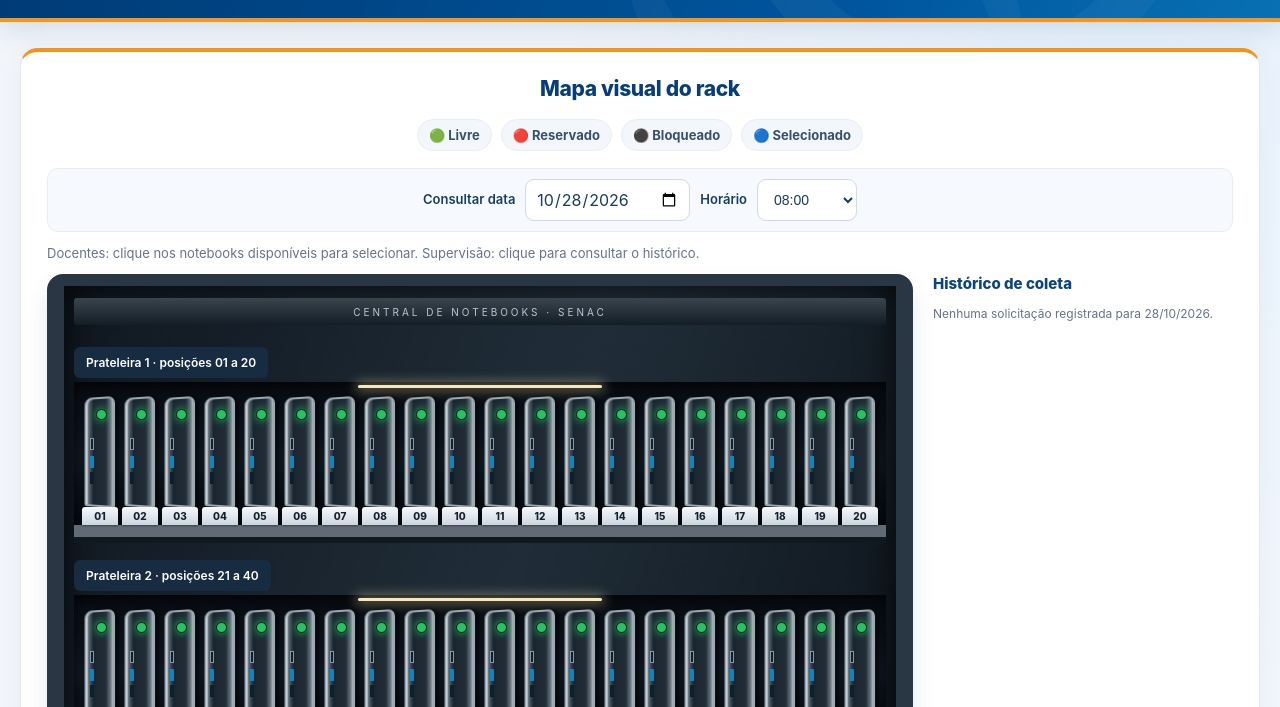
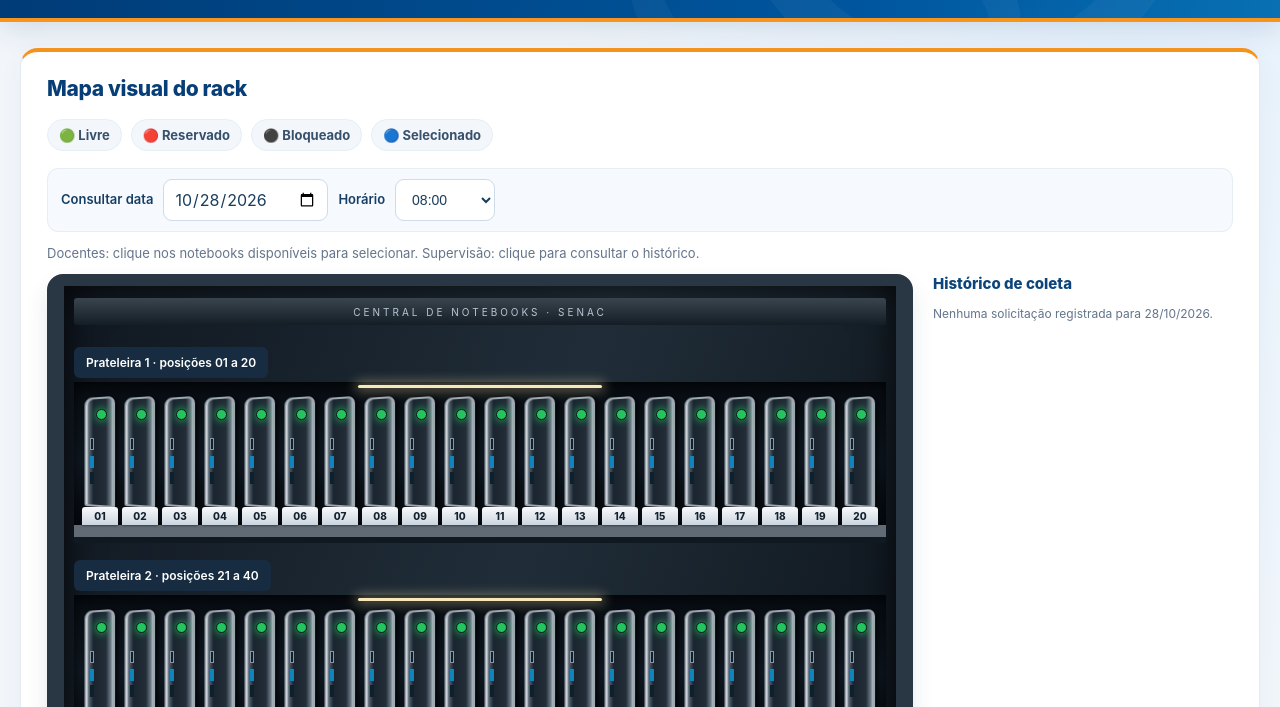
Before and after one commit to owagnerjrr/notebooks, a plain HTML site: page index.html in a window 1280 px wide. Shown: the part 93-800 px from the top of the page. Drawn offline with Linux system fonts and the light colour scheme.

Commit message:
Restaurar alinhamento à esquerda do título, legenda e filtros do rack

```diff
--- a/index.html
+++ b/index.html
@@ -33,10 +33,9 @@ label{color:#173f65}
 .legend{gap:9px;margin:0 0 17px}
 .legend span{background:#f3f7fc;border:1px solid #e6eef7;border-radius:30px;padding:7px 11px;font-weight:650;color:#37516b}
 main>.panel:first-child>.row{background:#f6f9fd;border:1px solid #e6edf5;border-radius:11px;padding:10px 13px;margin-bottom:12px}
-main>.panel:first-child>.row{justify-content:center;align-items:center;gap:10px}main>.panel:first-child>.row label{display:inline-flex;align-items:center;align-self:center;height:39px;line-height:1.2;margin:0;padding:0}main>.panel:first-child>.row input,main>.panel:first-child>.row select{height:39px;align-self:center;margin:0;vertical-align:middle}
+main>.panel:first-child>.row{justify-content:flex-start;align-items:center;gap:10px}main>.panel:first-child>.row label{display:inline-flex;align-items:center;align-self:center;height:39px;line-height:1.2;margin:0;padding:0}main>.panel:first-child>.row input,main>.panel:first-child>.row select{height:39px;align-self:center;margin:0;vertical-align:middle}
 main>.panel:first-child>.row label{margin:0;font-size:13px}
 main>.panel:first-child>.row input,main>.panel:first-child>.row select{height:39px}
-main>.panel:first-child>h2{text-align:center}main>.panel:first-child>.legend{justify-content:center;align-items:center}
 /* Corrige recorte vertical do texto do select nativo de horário */
 #viewTime{box-sizing:border-box!important;display:block!important;height:42px!important;min-height:42px!important;padding:0 30px 0 12px!important;line-height:normal!important;font-family:Arial,"Segoe UI",sans-serif!important;font-size:14px!important;font-weight:400!important;letter-spacing:normal!important;vertical-align:middle!important;appearance:auto!important;-webkit-appearance:menulist!important}
 #viewDate{height:42px!important;min-height:42px!important;line-height:normal!important}
```
